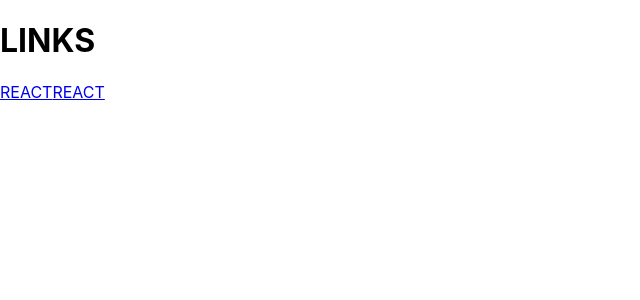
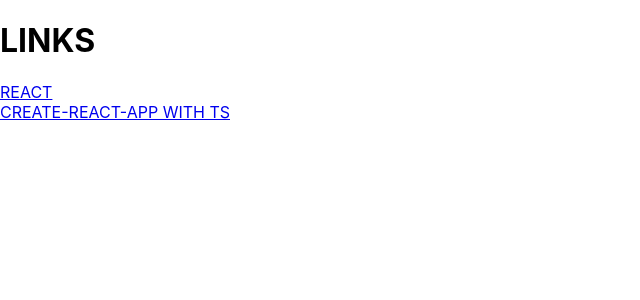
Before and after one commit to JosepConejero/my-links, a React (Create React App) app: page / in a window 1280 px wide. Shown: the top 300 px of the page, without its empty margins (0-640 px from the left). Built offline with nearby package versions, Linux system fonts and the light colour scheme.

Commit message:
Modified App.tsx

```diff
--- a/src/App.tsx
+++ b/src/App.tsx
@@ -1,5 +1,8 @@
 import React from "react";
 import "./App.css";
+import provisionalLinks from "./data/provisional-links";
+import { MyLink } from "./components/MyLink";
+import { uniqueKey } from "./helpers/uniqueKey";
 
 /* <a
           className="App-link"
@@ -17,22 +20,9 @@
         <h1>LINKS</h1>
       </header>
       <main>
-        <a
-          //className="App-link"
-          href="https://reactjs.org"
-          target="_blank"
-          rel="noopener noreferrer"
-        >
-          REACT
-        </a>
-        <a
-          //className="App-link"
-          href="https://create-react-app.dev/docs/adding-typescript/"
-          target="_blank"
-          rel="noopener noreferrer"
-        >
-          REACT
-        </a>
+        {provisionalLinks.map((link) => (
+          <MyLink key={uniqueKey()} linkName={link.linkName} adress={link.address} />
+        ))}
       </main>
     </>
   );
```
